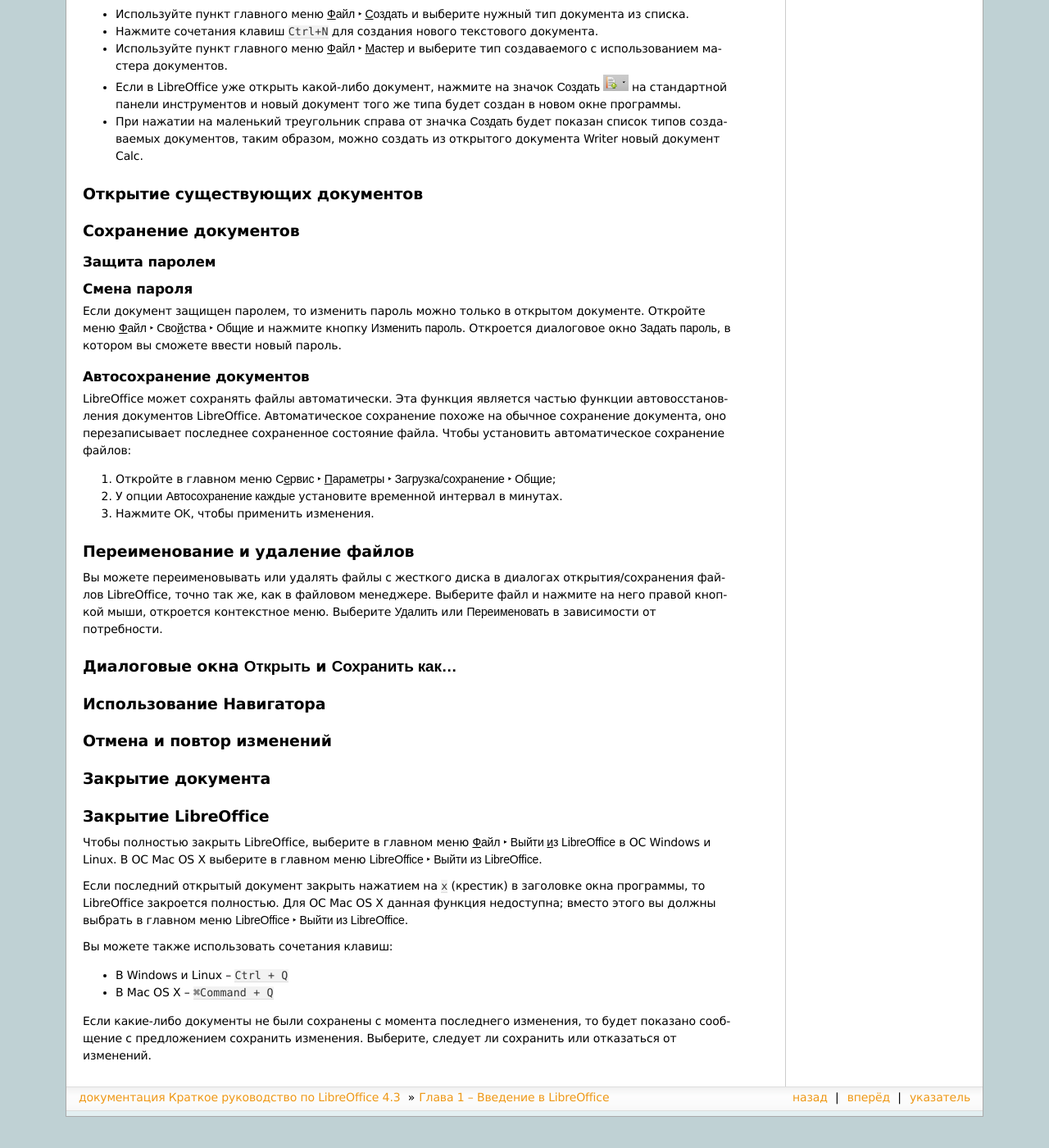
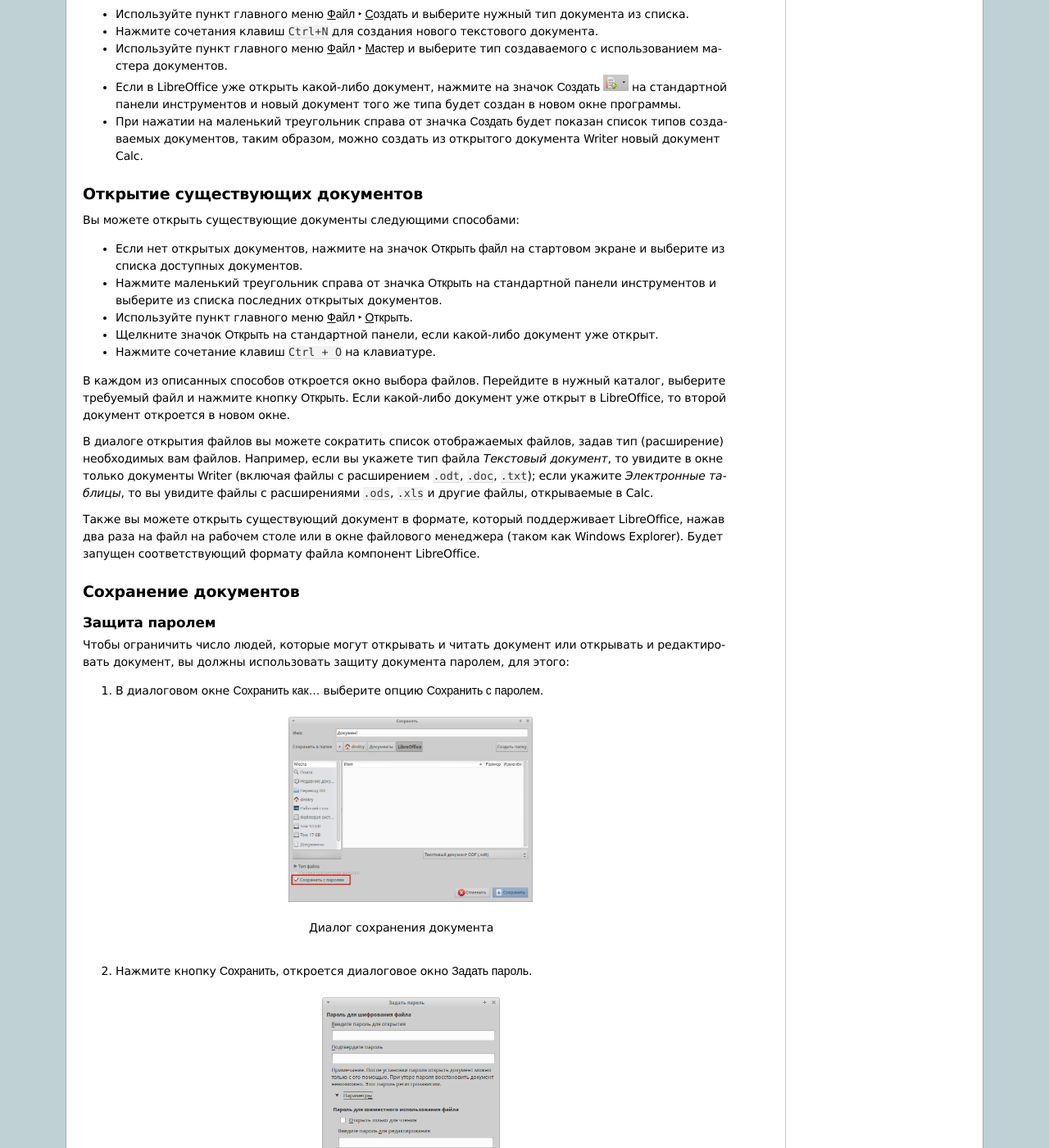
Before and after one commit to LibreRussia/libreoffice-gettingstarted, a Sphinx documentation site: the page built from docs/Chapter-1-Introducing-LibreOffice.rst, in a window 1280 px wide and 1400 px high, scrolled down 11988 px. Shown: the whole window at 82% size. Built offline with Sphinx 7.4.7, drawn with Linux system fonts in a browser that asks for light colours; formulas are drawn with MathJax 3; before the commit the page ends 13350 px from its top, so only the background shows below that; some of the changed text lies outside the part shown.

Commit message:
Добавил пункт Открытие существующих документов

```diff
--- a/docs/Chapter-1-Introducing-LibreOffice.rst
+++ b/docs/Chapter-1-Introducing-LibreOffice.rst
@@ -472,6 +472,19 @@ LibreOffice включает функцию :guilabel:`Быстрого запу
 Открытие существующих документов
 --------------------------------
 
+Вы можете открыть существующие документы следующими способами:
+
+* Если нет  открытых документов, нажмите на значок :guilabel:`Открыть файл` на стартовом экране и выберите из списка доступных документов.
+* Нажмите маленький треугольник справа от значка :guilabel:`Открыть` на стандартной панели инструментов и выберите из списка последних открытых документов.
+* Используйте пункт главного меню :menuselection:`&Файл --> &Открыть`.
+* Щелкните значок :guilabel:`Открыть` на стандартной панели, если какой-либо документ уже открыт.
+* Нажмите сочетание клавиш ``Ctrl + O`` на клавиатуре.
+
+В каждом из описанных способов откроется окно выбора файлов. Перейдите в нужный каталог, выберите требуемый файл и нажмите кнопку :guilabel:`Открыть`. Если какой-либо документ уже открыт в LibreOffice, то второй документ откроется в новом окне.
+
+В диалоге открытия файлов вы можете сократить список отображаемых файлов, задав тип (расширение) необходимых вам файлов. Например, если вы укажете тип файла *Текстовый документ*, то увидите в окне только документы Writer (включая файлы с расширением ``.odt``, ``.doc``, ``.txt``); если укажите *Электронные таблицы*, то вы увидите файлы с расширениями ``.ods``, ``.xls`` и другие файлы, открываемые в Calc.
+
+Также вы можете открыть существующий документ в формате, который поддерживает LibreOffice,  нажав два раза на файл на рабочем столе или в окне файлового менеджера (таком как Windows Explorer). Будет запущен соответствующий формату файла компонент LibreOffice.
 
 
 Сохранение документов
@@ -482,13 +495,47 @@ LibreOffice включает функцию :guilabel:`Быстрого запу
 Защита паролем
 ~~~~~~~~~~~~~~
 
+Чтобы ограничить число людей, которые могут открывать и читать документ или открывать и редактировать документ, вы должны использовать защиту документа паролем, для этого:
+
+1. В диалоговом окне :guilabel:`Сохранить как...` выберите опцию :guilabel:`Сохранить с паролем`.
+
+.. _ch1-lo-screen-014:
+
+.. figure:: _static/chapter1/ch1-lo-screen-014.png
+    :scale: 40%
+    :align: center
+    :alt:  Диалог сохранения документа
+
+    Диалог сохранения документа
+
+2. Нажмите кнопку :guilabel:`Сохранить`, откроется диалоговое окно :guilabel:`Задать пароль`.
+
+.. _ch1-lo-screen-015:
+
+.. figure:: _static/chapter1/ch1-lo-screen-015.png
+    :scale: 50%
+    :align: center
+    :alt:  Диалог Задать пароль
+
+    Диалог :guilabel:`Задать пароль`
 
 
+3. В разделе :guilabel:`Пароль для шифрования файла` введите пароль на открытие документа и повторите пароль для подтверждения.
+4. Для установки пароля на :guilabel:`редактирования файла` нажмите кнопку :guilabel:`Детали`.
+5. В разделе :guilabel:`Пароль для совместного использования файла` установите галочку :guilabel:`Открыть только для чтенияё и введите пароль на редактирование документа, ниже повторите пароль для подтверждения .
+6. Нажмите кнопку :guilabel:`OKё для закрытия диалога. Если пароли совпадают, то документ сохранится с защитой паролем. Если пароли не совпадают, то вы увидите сообщение об ошибке.
+
+.. warning:: LibreOffice использует очень стойкий механизм шифрования, что делает практически невозможным восстановление данных из документа в случае, если вы забыли пароль!
+
 Смена пароля
-~~~~~~~~~~~~
+""""""""""""
 
 Если документ защищен паролем, то изменить пароль можно только  в открытом документе. Откройте меню :menuselection:`&Файл --> Сво&йства --> Общие` и нажмите кнопку :guilabel:`Изменить пароль`. Откроется диалоговое окно :guilabel:`Задать пароль`, в котором вы сможете ввести новый пароль.
 
+Снятие защиты паролем
+"""""""""""""""""""""
+
+Чтобы снять пароль с документа, необходимо пересохранить его, воспользовавшись меню :menuselection:`&Файл --> Сохранить &как` и убрав галочку напротив опции :guilabel:`Сохранить с паролем`.
 
 Автосохранение документов
 ~~~~~~~~~~~~~~~~~~~~~~~~~
```
Also changed, not shown: docs/_static/chapter1/ch1-lo-screen-014.png (added), docs/_static/chapter1/ch1-lo-screen-015.png (added), 7 other files.
